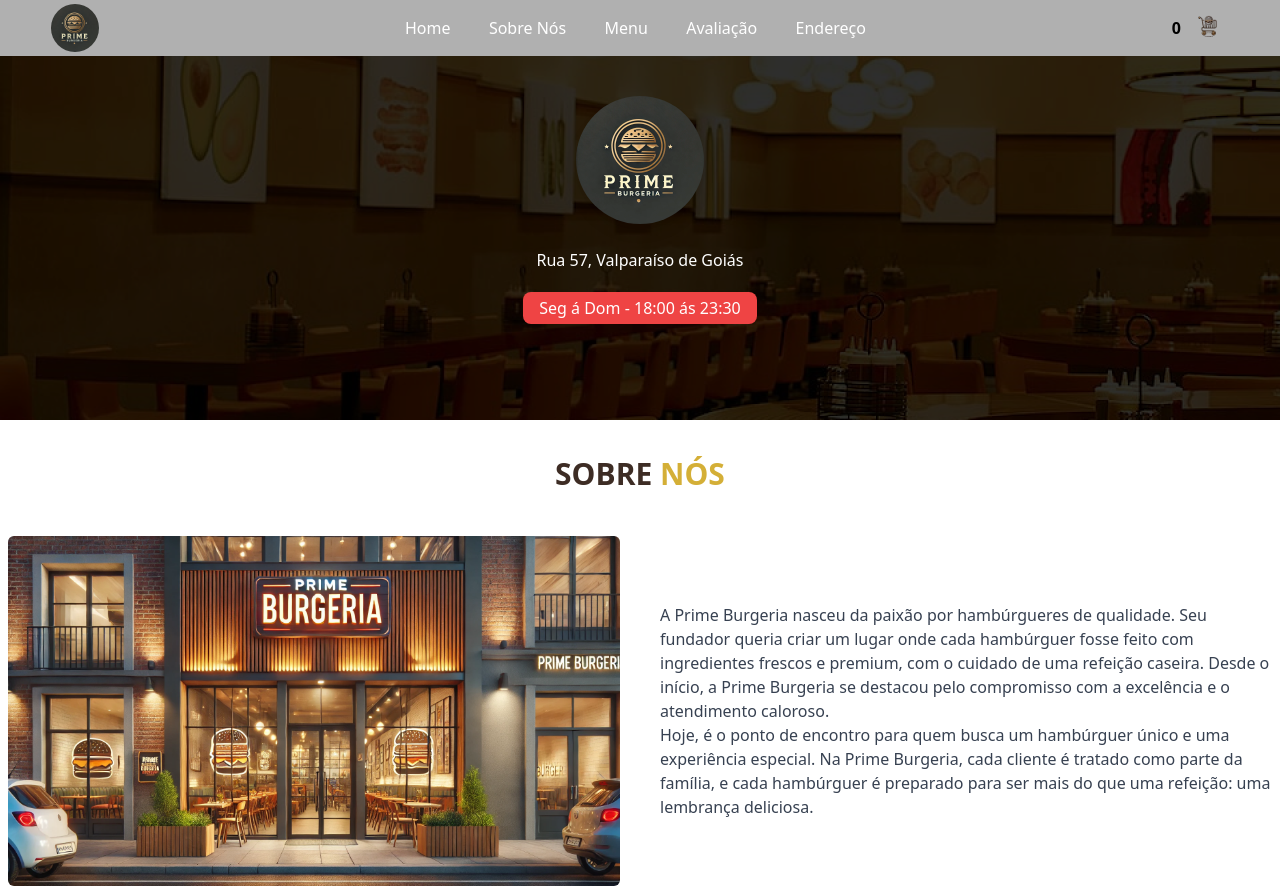
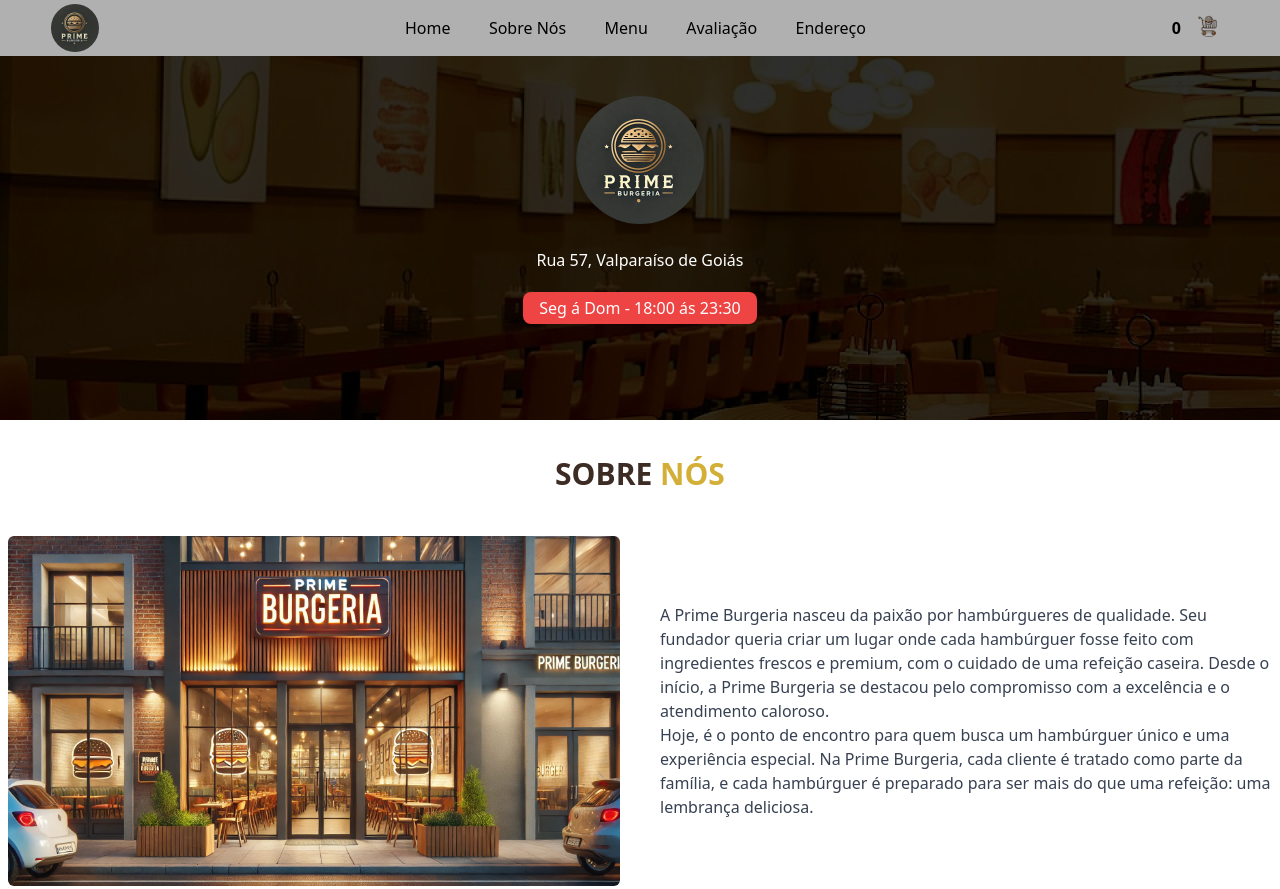
Before and after one commit to NatanPantoja/Dev-Hamburgue, a website: page index.html in a window 1280 px wide. Shown: the top 889 px of the page. Drawn offline with nearby package versions, Linux system fonts and the light colour scheme.

Commit message:
atualização

```diff
--- a/index.html
+++ b/index.html
@@ -75,7 +75,7 @@
 
             <div
                 class="nav-links bg-prime-cinza transition-all duration-700 ease-in-out md:static absolute md:min-h-fit min-h-[50vh] left-0 top-0 md:w-auto w-full flex items-center px-5 md:opacity-100 translate-y-[-100%] md:translate-y-0">
-                <ul class="text-white mx-auto flex md:flex-row flex-col md:items-center md:gap-[3vw] gap-3 text-center">
+                <ul class="text-black mx-auto flex md:flex-row flex-col md:items-center md:gap-[3vw] gap-3 text-center">
                     <li><a class="hover:text-prime-brown transition-colors duration-300" href="#home">Home</a></li>
                     <li><a class="hover:text-prime-brown transition-colors duration-300" href="#sobre-nos">Sobre Nós</a></li>
                     <li><a class="hover:text-prime-brown transition-colors duration-300" href="#menu">Menu</a></li>
```
